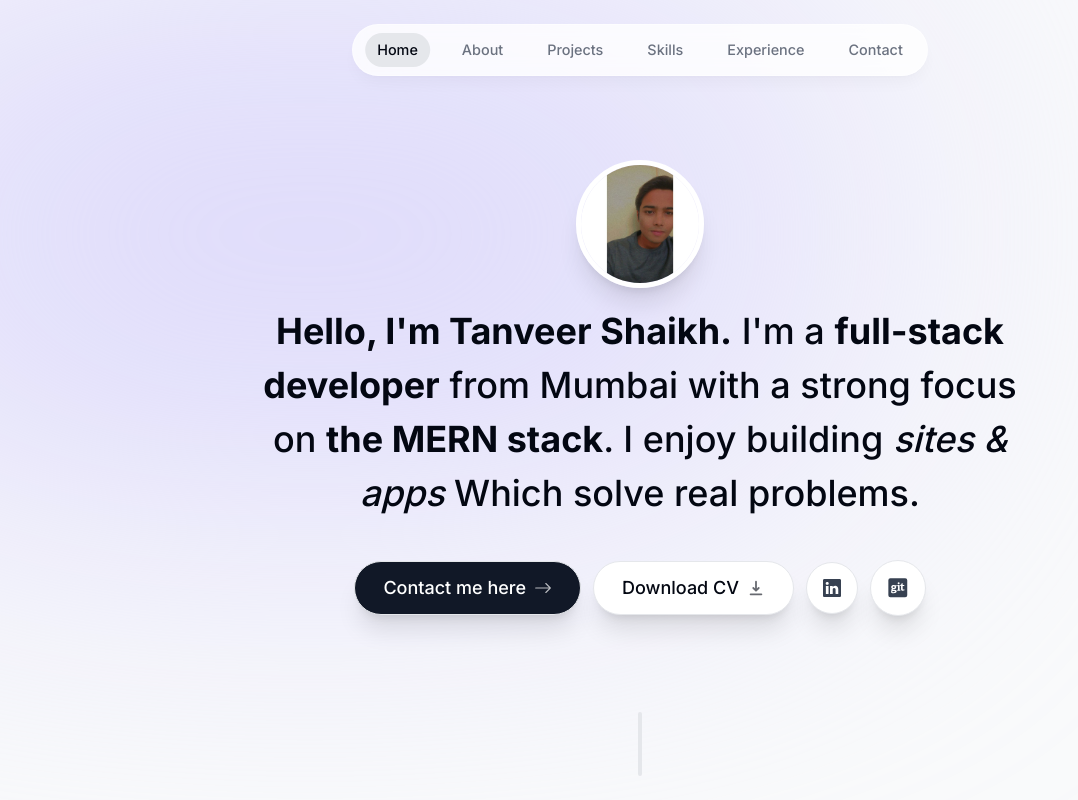
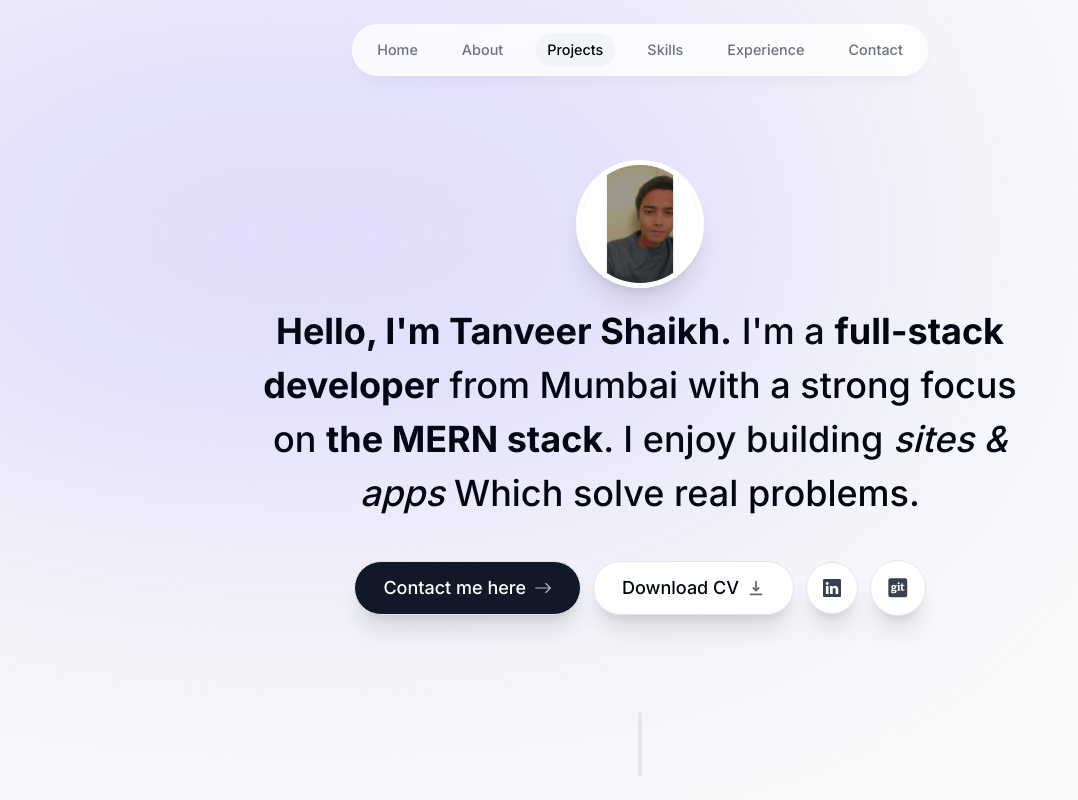
Before and after one commit to Tanveeeer00/my-portfolio, a Next.js app: page / in a window 1280 px wide. Shown: the top 800 px of the page, without its empty margins (0-1078 px from the left). Built offline with nearby package versions, Linux system fonts and the light colour scheme.

Commit message:
header fixes

```diff
--- a/components/About.tsx
+++ b/components/About.tsx
@@ -1,11 +1,26 @@
 "use client";
 import { motion } from "framer-motion";
-import React from "react";
+import React, { useEffect } from "react";
 import SectionHeading from "./SectionHeading";
+import { useInView } from "react-intersection-observer";
+import { useActiveSectionContext } from "@/context/ActiveSectionContextProvider";
+import { useSectionInView } from "@/lib/hooks";
+// import {useSectionInView} from "@/lib"
 
 export default function About() {
+  // const { ref, inView } = useInView();
+  // const { setActiveSection } = useActiveSectionContext();
+
+  // useEffect(() => {
+  //   if (inView) {
+  //     setActiveSection("About");
+  //   }
+  // }, [inView, setActiveSection]);
+  const { ref } = useSectionInView("About");
+
   return (
     <motion.section
+      ref={ref}
       className="mb-28 max-w-[45rem] text-center leading-8 sm:mb-40 scroll-mt-28"
       initial={{ opacity: 0, y: 100 }}
       animate={{ opacity: 1, y: 0 }}
--- a/components/Header.tsx
+++ b/components/Header.tsx
@@ -1,6 +1,6 @@
 "use client";
 
-import React, { useContext } from "react";
+import React from "react";
 import { motion } from "framer-motion";
 import { links } from "@/lib/data";
 import Link from "next/link";
@@ -8,8 +8,8 @@
 import { useActiveSectionContext } from "@/context/ActiveSectionContextProvider";
 
 export default function Header() {
-  const { activeSection, setActiveSection } = useActiveSectionContext();
-
+  const { activeSection, setActiveSection, setTimeOfLastClick } =
+    useActiveSectionContext();
   return (
     <header className="z-[999] relative">
       <motion.div
@@ -38,12 +38,15 @@
                   }
                 )}
                 href={link.hash}
-                onClick={() => setActiveSection(link.name)}
+                onClick={() => {
+                  setActiveSection(link.name);
+                  setTimeOfLastClick(Date.now());
+                }}
               >
                 {link.name}
                 {link.name === activeSection && (
                   <motion.span
-                    className="bg-gray-200 rounded-full
+                    className="bg-gray-100 rounded-full
                   absolute inset-0 -z-10"
                     layoutId="activeSection"
                     transition={{
--- a/components/Intro.tsx
+++ b/components/Intro.tsx
@@ -1,16 +1,19 @@
 "use client";
 import Image from "next/image";
-import React from "react";
+import React, { useRef } from "react";
 import mine from "@/public/mine.jpg";
-import { motion } from "framer-motion";
+import { motion, useInView } from "framer-motion";
 import Link from "next/link";
 import { BsArrowRight, BsLinkedin } from "react-icons/bs";
 import { HiDownload } from "react-icons/hi";
 import { FaGitSquare } from "react-icons/fa";
+import { useSectionInView } from "@/lib/hooks";
 
 export default function Intro() {
+  const { ref } = useSectionInView("Home", 0.5);
   return (
     <section
+      ref={ref}
       className="mb-28 max-w-[50rem] text-center sm:mb-0 scroll-mt-[100rem]"
       id="home"
     >
--- a/components/Projects.tsx
+++ b/components/Projects.tsx
@@ -1,13 +1,17 @@
+"use client";
 import React from "react";
 import SectionHeading from "./SectionHeading";
 import { projectsData } from "@/lib/data";
-
 import Project from "@/components/Project";
+import { useSectionInView } from "@/lib/hooks";
+// import { useSectionInView } from "@/lib/hooks";
 
 export default function Projects() {
+  // const { ref } = useSectionInView("Projects", 0.5);
+  const { ref } = useSectionInView("Projects", 0.5);
   return (
     <div>
-      <section id="projects" className="scroll-mt-28">
+      <section ref={ref} id="projects" className="scroll-mt-28 mb-28">
         <SectionHeading>My Projects</SectionHeading>
         <div>
           {projectsData.map((project, index) => (
--- a/context/ActiveSectionContextProvider.tsx
+++ b/context/ActiveSectionContextProvider.tsx
@@ -1,9 +1,9 @@
 "use client";
-import { links } from "@/lib/data";
-import { error } from "console";
+
+import { SectionName } from "@/lib/types";
 import React, { useState, createContext, useContext } from "react";
 
-type SectionName = (typeof links)[number]["name"];
+// type SectionName = (typeof links)[number]["name"];
 
 type ActiveSectionContextProviderProps = {
   children: React.ReactNode;
@@ -12,6 +12,8 @@
 type ActiveSectionContextType = {
   activeSection: SectionName;
   setActiveSection: React.Dispatch<React.SetStateAction<SectionName>>;
+  setTimeOfLastClick: React.Dispatch<React.SetStateAction<number>>;
+  timeOfLastClick: number;
 };
 
 const ActiveSectionContext = createContext<ActiveSectionContextType | null>(
@@ -22,9 +24,17 @@
   children,
 }: ActiveSectionContextProviderProps) {
   const [activeSection, setActiveSection] = useState<SectionName>("Home");
+  const [timeOfLastClick, setTimeOfLastClick] = useState(0); // we need to keep track of this to disable the observer temporarily when user clicks on a link
 
   return (
-    <ActiveSectionContext.Provider value={{ activeSection, setActiveSection }}>
+    <ActiveSectionContext.Provider
+      value={{
+        activeSection,
+        setActiveSection,
+        timeOfLastClick,
+        setTimeOfLastClick,
+      }}
+    >
       {children}
     </ActiveSectionContext.Provider>
   );
--- /dev/null
+++ b/lib/hooks.ts
@@ -0,0 +1,41 @@
+"use client";
+import { useActiveSectionContext } from "@/context/ActiveSectionContextProvider";
+import { useEffect } from "react";
+import { useInView } from "react-intersection-observer";
+import type { SectionName } from "./types";
+
+// export function useSectionInView(sectionName: SectionName, threshold = 0.75) {
+//   // const { ref, inView } = useInView({ threshold });
+
+//   const { ref, inView } = useInView({
+//     threshold,
+//   });
+//   const { setActiveSection, timeOfLastClick } = useActiveSectionContext();
+
+//   useEffect(() => {
+//     if (inView && Date.now() - timeOfLastClick > 1000) {
+//       setActiveSection(sectionName);
+//     }
+//   }, [inView, setActiveSection, sectionName, timeOfLastClick]);
+
+//   return {
+//     ref,
+//   };
+// }
+
+export function useSectionInView(sectionName: SectionName, threshold = 0.75) {
+  const { ref, inView } = useInView({
+    threshold,
+  });
+  const { setActiveSection, timeOfLastClick } = useActiveSectionContext();
+
+  useEffect(() => {
+    if (inView && Date.now() - timeOfLastClick > 1000) {
+      setActiveSection(sectionName);
+    }
+  }, [inView, setActiveSection, timeOfLastClick, sectionName]);
+
+  return {
+    ref,
+  };
+}
--- /dev/null
+++ b/lib/types.ts
@@ -0,0 +1,3 @@
+import { links } from "./data";
+
+export type SectionName = (typeof links)[number]["name"];
--- a/package.json
+++ b/package.json
@@ -14,7 +14,8 @@
     "next": "14.1.0",
     "react": "^18",
     "react-dom": "^18",
-    "react-icons": "^5.0.1"
+    "react-icons": "^5.0.1",
+    "react-intersection-observer": "^9.8.1"
   },
   "devDependencies": {
     "@types/node": "^20",
```
Also changed, not shown: 1 other file (tests, documents, lock files or other folders).
